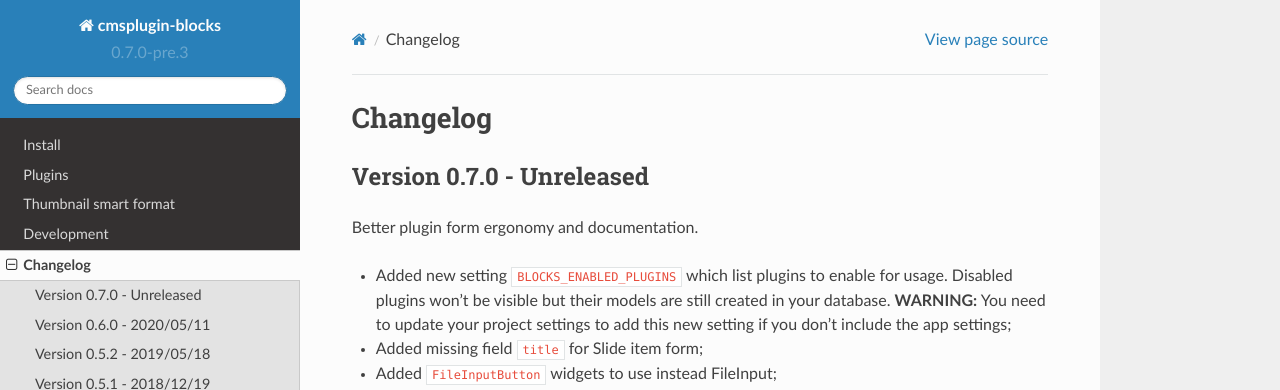
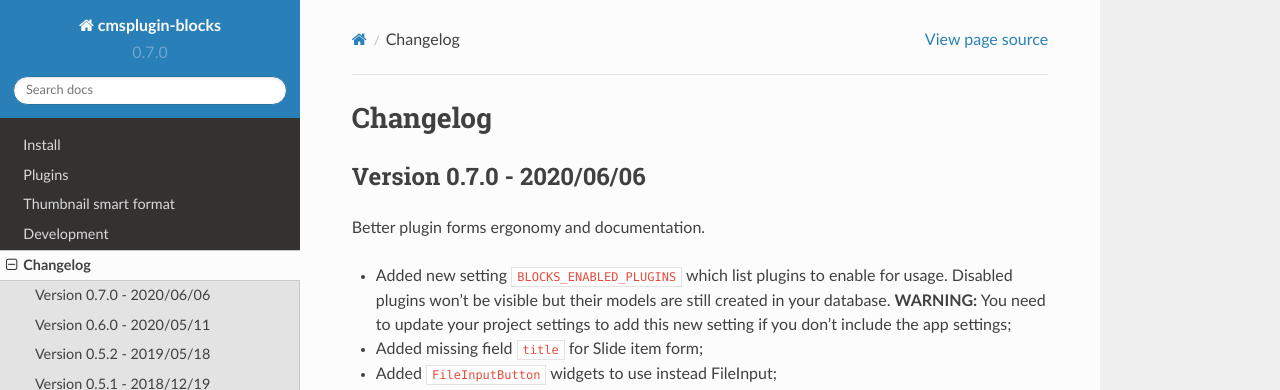
Before and after one commit to emencia/cmsplugin-blocks, a Sphinx documentation site: the page built from docs/changelog.rst, in a window 1280 px wide and 900 px high. Shown: the top 390 px of the window. Built offline with Sphinx 7.4.7 and the Read the Docs theme 2.0.0, drawn with Linux system fonts in a browser that asks for light colours.

Commit message:
(v0.7.0) Release

```diff
--- a/docs/changelog.rst
+++ b/docs/changelog.rst
@@ -3,10 +3,10 @@
 Changelog
 =========
 
-Version 0.7.0 - Unreleased
+Version 0.7.0 - 2020/06/06
 --------------------------
 
-Better plugin form ergonomy and documentation.
+Better plugin forms ergonomy and documentation.
 
 * Added new setting ``BLOCKS_ENABLED_PLUGINS`` which list plugins to enable
   for usage. Disabled plugins won't be visible but their models are still
--- a/setup.cfg
+++ b/setup.cfg
@@ -3,7 +3,7 @@
 ;;
 [metadata]
 name = cmsplugin-blocks
-version = 0.7.0-pre.3
+version = 0.7.0
 description = A set of DjangoCMS plugins for content structures
 long_description = file:README.rst
 long_description_content_type = text/x-rst
```
